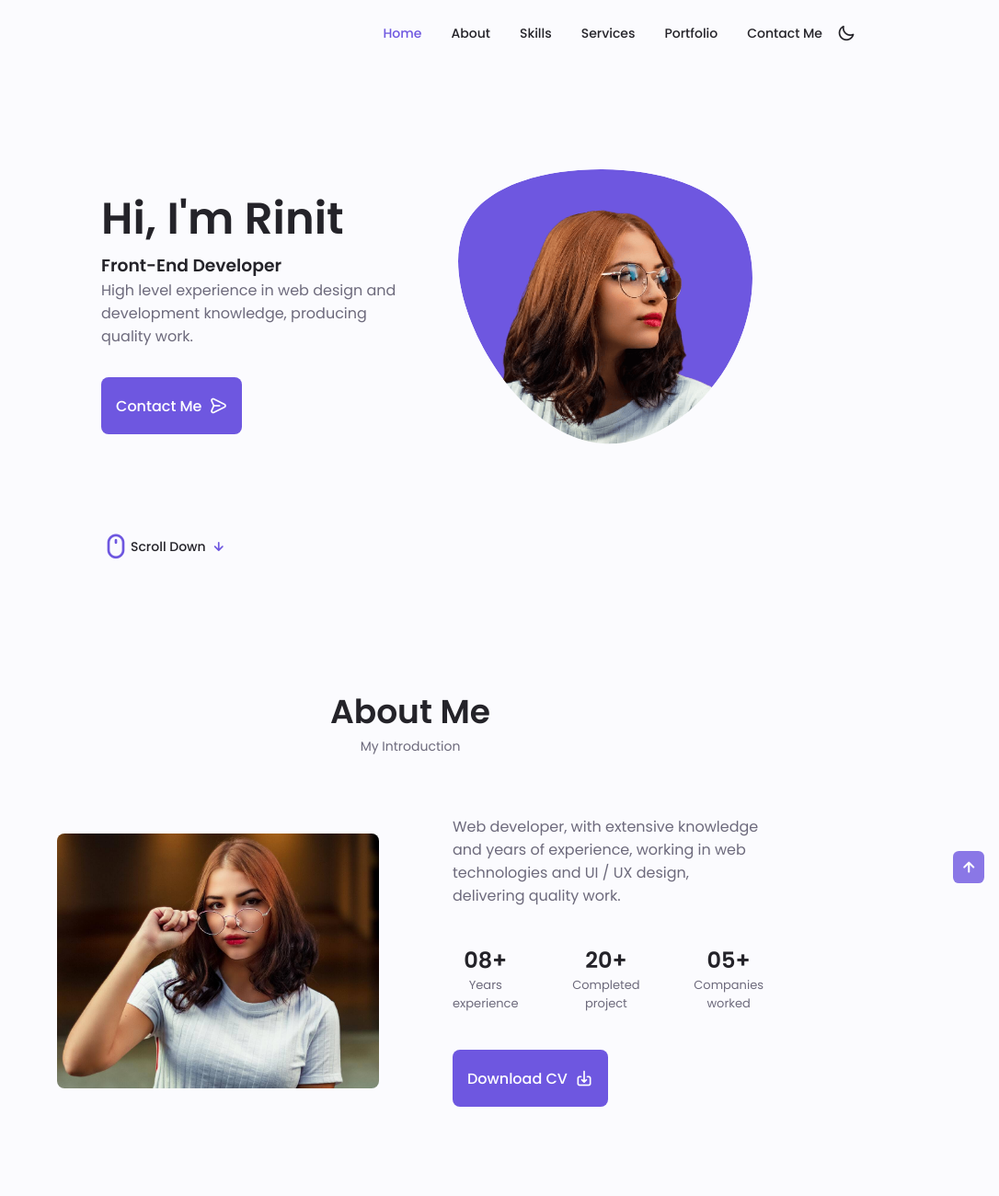
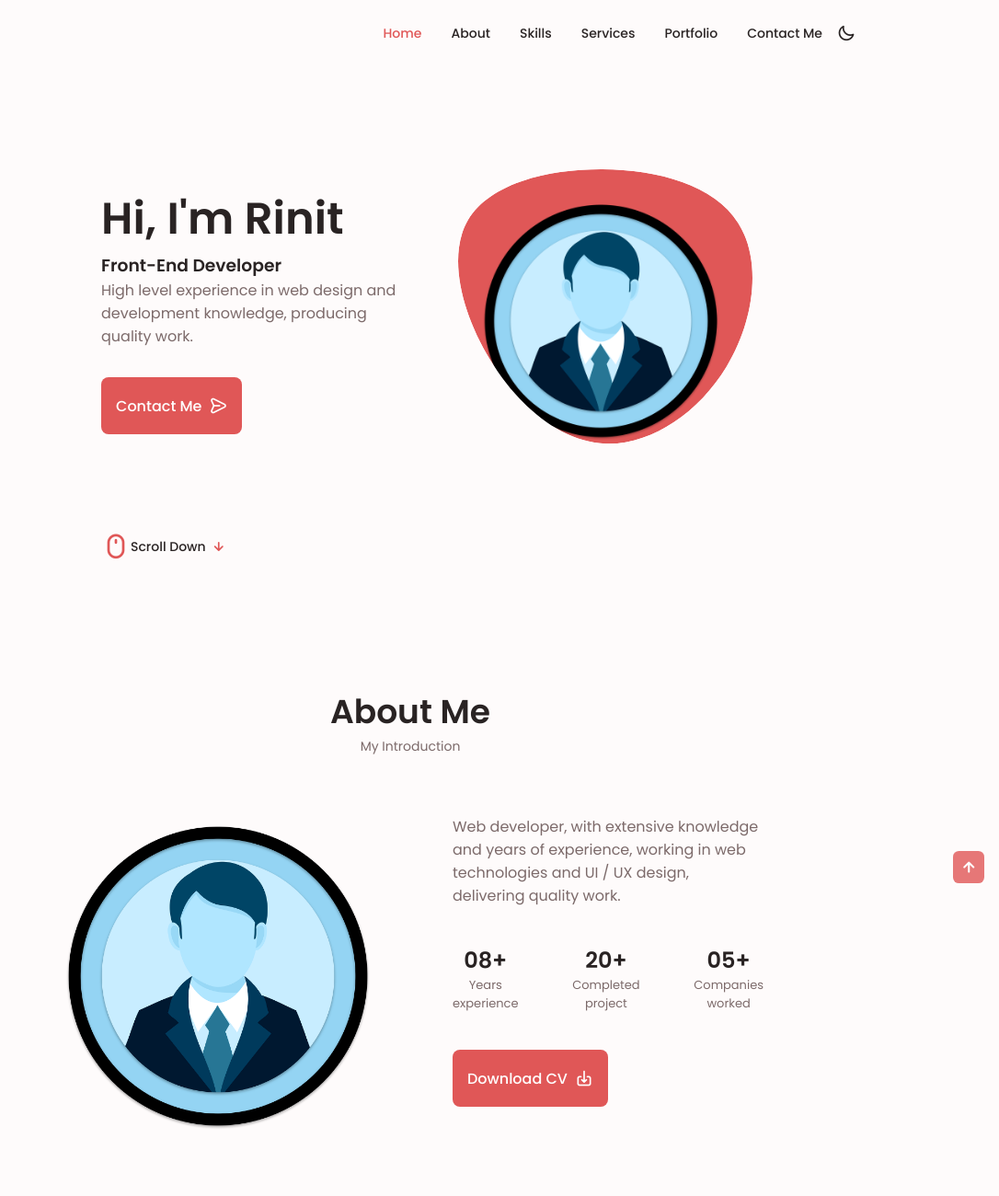
Before and after one commit to RinitRoy/Portfolio1, a plain HTML site: page index.html in a window 1280 px wide. Shown: the top 1300 px of the page at 92% size, 194-1280 px from the left. Drawn offline with nearby package versions, Linux system fonts and the light colour scheme.

Commit message:
Add files via upload

```diff
--- a/assets/css/styles.css
+++ b/assets/css/styles.css
@@ -7,7 +7,7 @@
 
     /*========== Colors ==========*/
     /* Change favorite color */
-    --hue-color: 250; /*Purple 250 - Green 142 - Blue 230 - Pink 340*/
+    --hue-color: 360; /*Purple 250 - Green 142 - Blue 230 - Pink 340*/
 
     /* HSL color mode */
     --first-color: hsl(var(--hue-color), 69%, 61%);
--- a/index.html
+++ b/index.html
@@ -104,7 +104,7 @@
                                     129.362C2.45775 97.8511 -7.48481 59.1033 6.67581 34.5279C20.9871 10.1032 59.7028
                                     -0.149132 97.9666 0.00163737C136.23 0.303176 174.193 10.857 190.312 36.4879Z"/>
 
-                                    <image class="home__blob-img" x='12' y='18' xlink:href="assets/img/perfil.png"/>
+                                    <image class="home__blob-img" x='12' y='18' xlink:href="./assets/img/prefil.png"/>
                                 </g>
                             </svg>
                         </div>
@@ -134,7 +134,7 @@
                 <span class="section__subtitle">My Introduction</span>
 
                 <div class="about__container container grid">
-                    <img src="./assets/img/about.jpg" alt="" class="about__img">
+                    <img src="./assets/img/about.png" alt="" class="about__img">
 
                     <div class="about__data">
                         <p class="about__description">Web developer, with extensive knowledge and years of experience, working in web technologies and UI / UX design, delivering quality work.</p>
```
Also changed, not shown: Text Portfolio Alexa.txt (added), assets/img/about.png (added), assets/img/prefil.png (added), assets/img/project.png, assets/js/main.js (line endings or trailing spaces), 1 other file.
